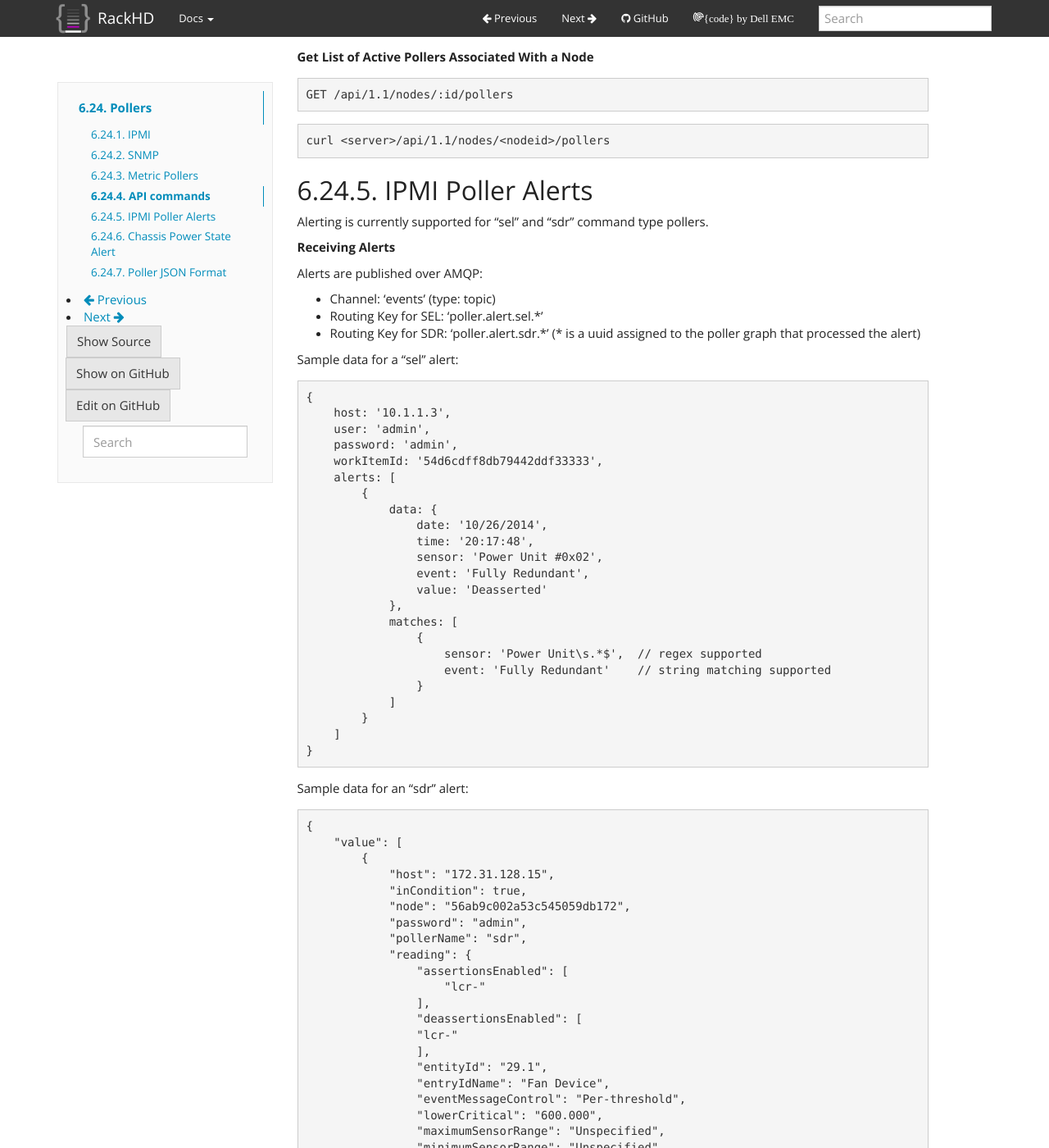
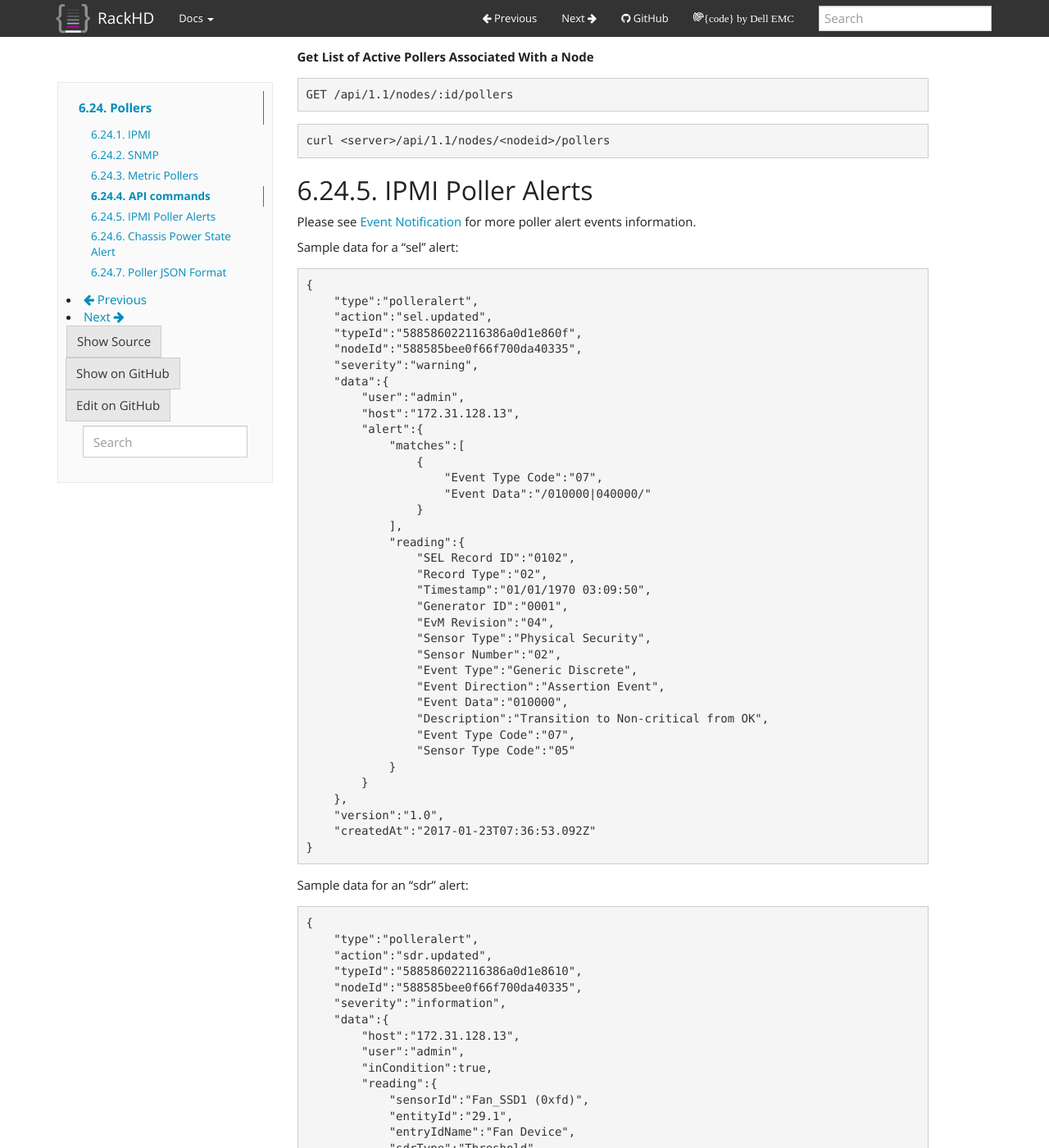
Before and after one commit to RackHD/docs, a Sphinx documentation site: the page built from docs/rackhd/pollers.rst, in a window 1280 px wide and 1400 px high, scrolled down 19058 px. Shown: the whole window at 82% size. Built offline with Sphinx 7.4.7, drawn with Linux system fonts in a browser that asks for light colours; some of the changed text lies outside the part shown.

Commit message:
update poller alert events and examples

```diff
--- a/docs/rackhd/pollers.rst
+++ b/docs/rackhd/pollers.rst
@@ -338,92 +338,92 @@ Sample Output: SNMP
 IPMI Poller Alerts
 ~~~~~~~~~~~~~~~~~~~~~~~~~~~~~
 
-Alerting is currently supported for "sel" and "sdr" command type pollers.
-
-**Receiving Alerts**
-
-Alerts are published over AMQP:
-
-- Channel: 'events' (type: topic)
-- Routing Key for SEL: 'poller.alert.sel.\*'
-- Routing Key for SDR: 'poller.alert.sdr.\*'
-  (\* is a uuid assigned to the poller graph that processed the alert)
+Please see :doc:`event_notification` for more poller alert events information.
 
 Sample data for a "sel" alert:
 
 .. code-block:: REST
 
     {
-        host: '10.1.1.3',
-        user: 'admin',
-        password: 'admin',
-        workItemId: '54d6cdff8db79442ddf33333',
-        alerts: [
-            {
-                data: {
-                    date: '10/26/2014',
-                    time: '20:17:48',
-                    sensor: 'Power Unit #0x02',
-                    event: 'Fully Redundant',
-                    value: 'Deasserted'
-                },
-                matches: [
+        "type":"polleralert",
+        "action":"sel.updated",
+        "typeId":"588586022116386a0d1e860f",
+        "nodeId":"588585bee0f66f700da40335",
+        "severity":"warning",
+        "data":{
+            "user":"admin",
+            "host":"172.31.128.13",
+            "alert":{
+                "matches":[
                     {
-                        sensor: 'Power Unit\s.*$',  // regex supported
-                        event: 'Fully Redundant'    // string matching supported
+                        "Event Type Code":"07",
+                        "Event Data":"/010000|040000/"
                     }
-                ]
+                ],
+                "reading":{
+                    "SEL Record ID":"0102",
+                    "Record Type":"02",
+                    "Timestamp":"01/01/1970 03:09:50",
+                    "Generator ID":"0001",
+                    "EvM Revision":"04",
+                    "Sensor Type":"Physical Security",
+                    "Sensor Number":"02",
+                    "Event Type":"Generic Discrete",
+                    "Event Direction":"Assertion Event",
+                    "Event Data":"010000",
+                    "Description":"Transition to Non-critical from OK",
+                    "Event Type Code":"07",
+                    "Sensor Type Code":"05"
+                }
             }
-        ]
+        },
+        "version":"1.0",
+        "createdAt":"2017-01-23T07:36:53.092Z"
     }
-
 
 Sample data for an "sdr" alert:
 
 .. code-block:: REST
 
     {
-        "value": [
-            {
-                "host": "172.31.128.15",
-                "inCondition": true,
-                "node": "56ab9c002a53c545059db172",
-                "password": "admin",
-                "pollerName": "sdr",
-                "reading": {
-                    "assertionsEnabled": [
-                        "lcr-"
-                    ],
-                    "deassertionsEnabled": [
-                    "lcr-"
-                    ],
-                    "entityId": "29.1",
-                    "entryIdName": "Fan Device",
-                    "eventMessageControl": "Per-threshold",
-                    "lowerCritical": "600.000",
-                    "maximumSensorRange": "Unspecified",
-                    "minimumSensorRange": "Unspecified",
-                    "negativeHysteresis": "Unspecified",
-                    "nominalReading": "",
-                    "normalMaximum": "",
-                    "normalMinimum": "",
-                    "positiveHysteresis": "Unspecified",
-                    "readableThresholds": "lcr",
-                    "sdrType": "Threshold",
-                    "sensorId": "Fan_SYS0_1(0xc0)",
-                    "sensorReading": "0",
-                    "sensorReadingUnits": "%RPM",
-                    "sensorType": "Fan",
-                    "settableThresholds": "lcr",
-                    "statesAsserted": [],
-                    "status": "Lower Critical",
-                    "thresholdReadMask": "lcr"
-                },
-                "user": "admin",
-                "workItemId": "56ab9c52a0e5e24005bbf8ea"
+        "type":"polleralert",
+        "action":"sdr.updated",
+        "typeId":"588586022116386a0d1e8610",
+        "nodeId":"588585bee0f66f700da40335",
+        "severity":"information",
+        "data":{
+            "host":"172.31.128.13",
+            "user":"admin",
+            "inCondition":true,
+            "reading":{
+                "sensorId":"Fan_SSD1 (0xfd)",
+                "entityId":"29.1",
+                "entryIdName":"Fan Device",
+                "sdrType":"Threshold",
+                "sensorType":"Fan",
+                "sensorReading":"0",
+                "sensorReadingUnits":"% RPM",
+                "nominalReading":"",
+                "normalMinimum":"",
+                "normalMaximum":"",
+                "statesAsserted":[],
+                "status":"LowerCritical",
+                "lowerCritical":"500.000",
+                "lowerNonCritical":"1000.000",
+                "positiveHysteresis":"Unspecified",
+                "negativeHysteresis":"Unspecified",
+                "minimumSensorRange":"Unspecified",
+                "maximumSensorRange":"Unspecified",
+                "eventMessageControl":"Per-threshold",
+                "readableThresholds":"lcr lnc",
+                "settableThresholds":"lcr lnc",
+                "thresholdReadMask":"lcr lnc",
+                "assertionsEnabled":["lnc- lcr-"],
+                "deassertionsEnabled":["lnc- lcr-"]
             }
-
-        ]
+        },
+        "version":"1.0",
+        "createdAt":"2017-01-23T07:36:56.179Z"
     }
 
 
@@ -432,14 +432,25 @@ Sample data for an "snmp" alert:
 .. code-block:: REST
 
     {
-        value: {
+        "type":"polleralert",
+        "action":"snmp.updated",
+        "typeId":"588586022116386a0d1e8611",
+        "nodeId":"588585bee0f66f700da40335",
+        "severity":"information",
+        "data":{
+            "states":{
+                "last":"ON",
+                "current":"OFF"
+            }
+        },
+        data: {
             host: '10.1.1.3',
             oid: '.1.3.6.1.2.1.1.5.0',
             value: 'APC Rack Mounted UPS'
-            nodeRef: '/nodes/561c2b1894e9d7c6057be675',
-            dataRef: '/pollers/561c2b3e94e9d7c6057be676/data/current',
             matched: '/Mounted/'
         }
+        "version":"1.0",
+        "createdAt":"2017-01-23T08:20:32.231Z"
     }
 
 Sample data for an "snmp" metric alert:
@@ -447,18 +458,30 @@ Sample data for an "snmp" metric alert:
 .. code-block:: REST
 
     {
-        value: {
+        "type":"polleralert",
+        "action":"snmp.updated",
+        "typeId":"588586022116386a0d1e8611",
+        "nodeId":"588585bee0f66f700da40335",
+        "severity":"information",
+        "data":{
+            "states":{
+                "last":"ON",
+                "current":"OFF"
+            }
+        },
+        data: {
             host: '127.0.0.1',
             oid: '.1.3.6.1.4.1.9.9.117.1.1.2.1.2.470',
             value: 'No Such Instance currently exists at this OID',
-            nodeRef: '/nodes/57c07bb9cc6ecf1555fe48b8',
-            dataRef: '/pollers/57c07c23c0b6ffbc71d6fd21/data/current',
             matched: { contains: 'No Such Instance' },
             severity: 'warning',
             description: 'PSU element is not present',
             metric: 'snmp-switch-sensor-status'
         }
+        "version":"1.0",
+        "createdAt":"2017-01-23T08:20:32.231Z"
     }
+
 
 **Creating Alerts**
 
@@ -574,29 +597,20 @@ location to the pollers current data cache.
 .. code-block:: JSON
 
     {
-        "delivery_info": {
-            "consumer_tag": "None1",
-            "delivery_tag": 1,
-            "exchange": "on.events",
-            "redelivered": false,
-            "routing_key": "poller.alert.chassis.power.f40c2981-7329-40b7-8b04-27f187aecfb5"
-        },
-        "message": {
-            "value": {
-                "states": {
-                    "last": "OFF",
-                    "current": "ON"
-                },
-                "nodeRef": "/nodes/57966eb83ab822453d73300a",
-                "dataRef": "/pollers/59945eb33a7827473d732010/data/current"
+        "type":"polleralert",
+        "action":"chassispower.updated",
+        "typeId":"588586022116386a0d1e8611",
+        "nodeId":"588585bee0f66f700da40335",
+        "severity":"information",
+        "data":{
+            "states":{
+                "last":"ON",
+                "current":"OFF"
             }
         },
-        "properties": {
-            "content_type": "application/json",
-            "type": "Result"
-        }
+        "version":"1.0",
+        "createdAt":"2017-01-23T08:20:32.231Z"
     }
-
 
 
 Poller JSON Format
```
Also changed, not shown: docs/rackhd/event_notification.rst (+36 -47 lines).
